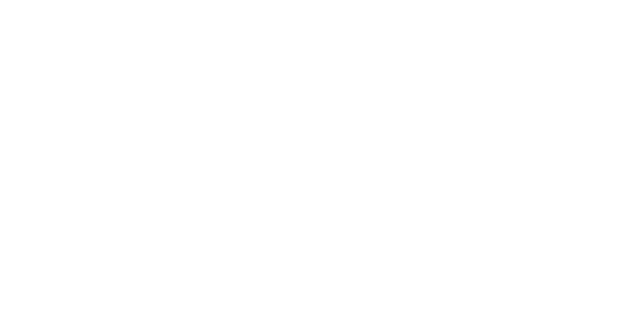
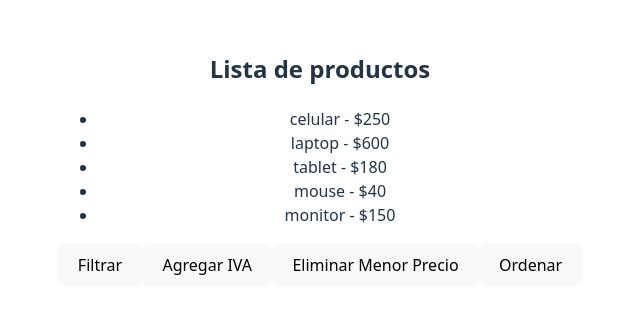
Before and after one commit to LisandroPR/PV_TP03_GRUPO18, a React (Vite) app: page / in a window 1280 px wide. Shown: the part 241-554 px from the top of the page, without its empty margins (320-960 px from the left). Built offline with nearby package versions, Linux system fonts and the light colour scheme.

Commit message:
Guanuco Carlos y Luciano Giron

```diff
--- a/src/assets/components/Producto.jsx
+++ b/src/assets/components/Producto.jsx
@@ -1,39 +1,57 @@
+import { useState } from "react";
 import mostrar_objetos from "./funcion1_EJ_AD"  //importa la funcion para mostrar los objetos
 import agregarIVA from "./funcion3_EJ_AD";  //punto 3
 
-function Producto(){
+function Producto() {
+    const [productos, setProductos] = useState([
+      { descripcion: "celular", precio: 250 },
+      { descripcion: "laptop", precio: 600 },
+      { descripcion: "tablet", precio: 180 },
+      { descripcion: "mouse", precio: 40 },
+      { descripcion: "monitor", precio: 150 },
+    ]);
 
-    //DECLARACION DE OBJETOS
-    const producto1 = {
-        descripcion: "celular",
-        precio: 250,
-    }
-    const producto2 = {
-        descripcion: "laptop",
-        precio: 600,
-    }
-    const producto3 = {
-        descripcion: "tablet",
-        precio: 180,
-    }
-    const producto4= {
-        descripcion: "mouse",
-        precio: 40,
-    }
-    const producto5 = {
-        descripcion: "monitor",
-        precio: 150,
+    const filtrarproductos = () => {
+        const filtrados = productos.filter(p => p.precio > 100);
+        setProductos(filtrados);
+      };
+
+      const agregarivah = () => {
+        const conIVA = agregarIVA([...productos]);
+        setProductos(conIVA);
+      };
+
+      const eliminarPrecio = () => {
+        if (productos.length === 0) return;
+        const menor = Math.min(...productos.map(p => p.precio));
+        const nuevos = productos.filter(p => p.precio !== menor);
+        setProductos(nuevos);
+      };
+
+      const ordenarProductos = () => {
+        const ordenados = [...productos].sort((a, b) => a.precio - b.precio);
+        setProductos(ordenados);
+      };
+
+
+    return (
+        <div>
+          <h2>Lista de productos</h2>
+          <ul>
+            {productos.map((p, index) => (
+              <li key={index}>
+                {p.descripcion} - ${p.precio}
+              </li>
+            ))}
+          </ul>
+          <button onClick={filtrarproductos}>Filtrar</button>
+          <button onClick={agregarivah}>Agregar IVA</button>
+          <button onClick={eliminarPrecio}>Eliminar Menor Precio</button>
+          <button onClick={ordenarProductos}>Ordenar</button>
+        </div>
+      );
+
     }
 
-    //OBJETOS DENTRO DEL ARRAY
-    const productos = [ producto1, producto2, producto3, producto4, producto5];
-
-    mostrar_objetos(productos); //ejercicio 1
-
-    const productosFiltrados = productos.filter(p => p.precio > 20);
-
-    agregarIVA(productos);
-
-}
 
 export default Producto;    // exporto el componente producto
```
Also changed, not shown: src/assets/components/tareas.jsx (added, +42 -0 lines).
